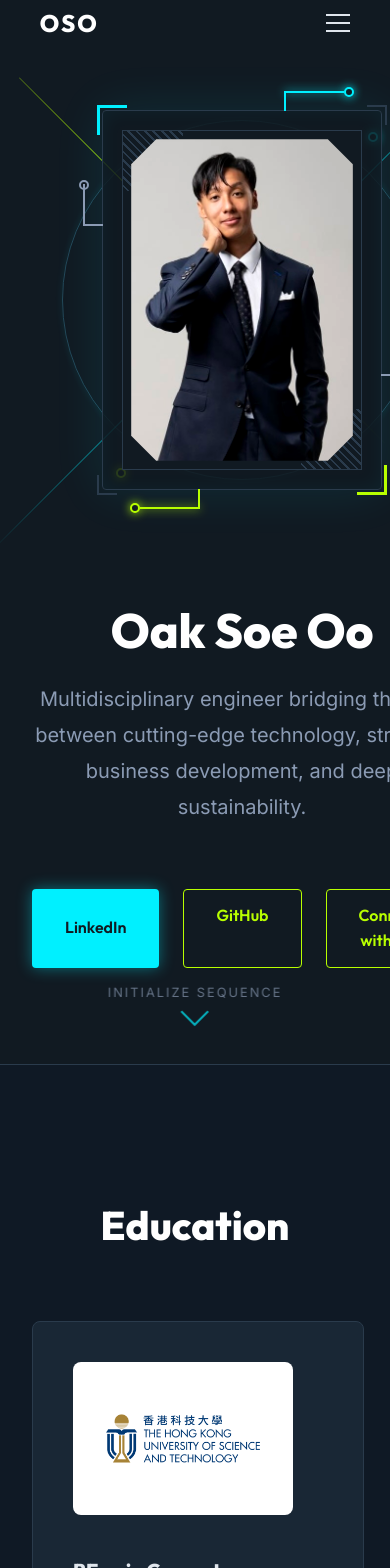
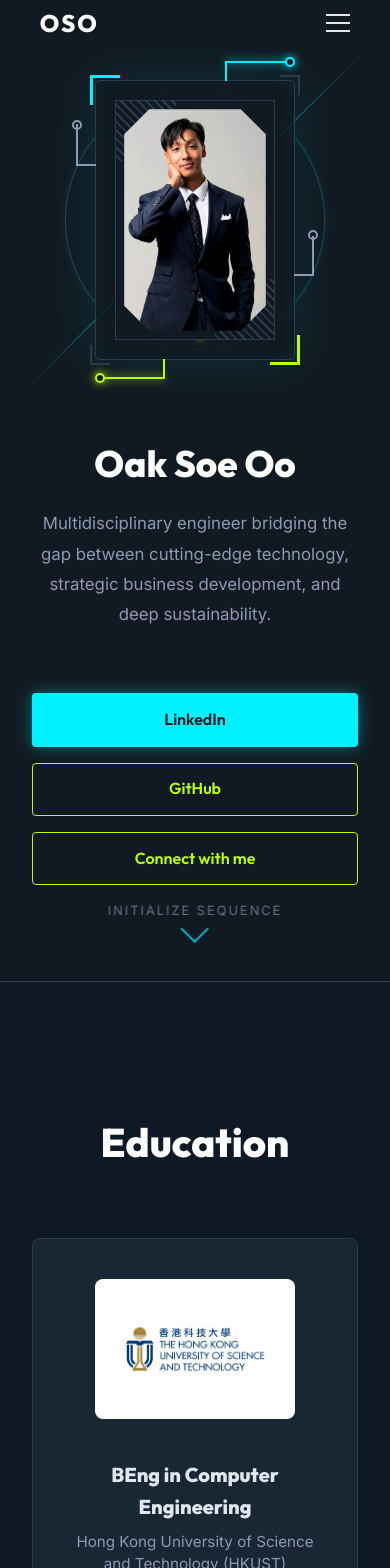
Before and after one commit to oak-23/portfolio, a React (Vite) app: page / in a window 390 px wide. Shown: the part 20-1588 px from the top of the page. Built offline with nearby package versions, Linux system fonts and the light colour scheme.

Commit message:
Made the hero section comprehensive for mobile devices

```diff
--- a/src/components/Education.tsx
+++ b/src/components/Education.tsx
@@ -8,12 +8,12 @@ const Education: React.FC = () => {
                 <h2 className={styles.sectionTitle}>Education</h2>
 
                 <div className={styles.grid} style={{ gridTemplateColumns: '1fr', maxWidth: '800px', margin: '0 auto' }}>
-                    <div className={styles.card} style={{ flexDirection: 'row', alignItems: 'center', flexWrap: 'wrap', gap: '2rem' }}>
-                        <div style={{ flex: '0 0 220px' }}>
+                    <div className={`${styles.card} ${styles.educationCardLayout}`}>
+                        <div className={styles.educationImage}>
                             {/* Make sure to place an image creatively named hkust.png perfectly flat inside your 'public' folder! */}
-                            <img src={`${import.meta.env.BASE_URL}hkust.png`} alt="HKUST Logo" style={{ width: '100%', height: 'auto', objectFit: 'contain', background: 'white', padding: '10px', borderRadius: '8px' }} />
+                            <img src={`${import.meta.env.BASE_URL}hkust.png`} alt="HKUST Logo" className={styles.educationImgElement} />
                         </div>
-                        <div className={styles.content} style={{ flex: 1, minWidth: '250px' }}>
+                        <div className={styles.educationContent}>
                             <h4 className={styles.title}>BEng in Computer Engineering</h4>
                             <p className={styles.subtitle}>Hong Kong University of Science and Technology (HKUST)</p>
                             <p className={styles.subtitle} style={{ marginTop: '0.8rem', color: 'var(--color-accent)' }}>Sep 2025 &ndash; Present</p>
--- a/src/components/Hero.module.css
+++ b/src/components/Hero.module.css
@@ -497,10 +497,20 @@
     }
 }
 
-@media (max-width: 768px) {
+@media (max-width: 1090px) {
+    .secondaryBtn {
+        display: inline-flex;
+        align-items: center;
+        justify-content: center;
+    }
+}
+
+@media (max-width: 1000px) {
     .heroContainer {
-        grid-template-columns: 1fr;
+        display: flex;
+        flex-direction: column;
         text-align: center;
+        gap: 4rem;
     }
 
     .title {
@@ -516,6 +526,7 @@
 
     .actions {
         justify-content: center;
+        flex-wrap: wrap;
     }
 
     .visual {
@@ -532,3 +543,43 @@
         height: 380px;
     }
 }
+
+@media (max-width: 480px) {
+    .title {
+        font-size: 2.3rem;
+        gap: 0.5rem;
+    }
+
+    .trace {
+        font-size: 1.8rem;
+    }
+
+    .subtitle {
+        font-size: 1.05rem;
+    }
+
+    .visual {
+        height: 320px;
+    }
+
+    .circle {
+        width: 260px;
+        height: 260px;
+    }
+
+    .pictureWrapper {
+        width: 200px;
+        height: 280px;
+    }
+
+    .actions {
+        flex-direction: column;
+        width: 100%;
+        gap: 1rem;
+    }
+
+    .primaryBtn,
+    .secondaryBtn {
+        width: 100%;
+    }
+}
--- a/src/components/Navbar.module.css
+++ b/src/components/Navbar.module.css
@@ -42,10 +42,16 @@
 }
 
 .links a {
-    font-size: 0.75rem;
+    font-size: 0.85rem;
     font-weight: 600;
     text-transform: uppercase;
     letter-spacing: 1px;
+    color: #ffffff;
+    transition: color 0.3s ease;
+}
+
+.links a:hover {
+    color: var(--color-accent);
 }
 
 .hamburger {
@@ -65,7 +71,7 @@
     transition: all 0.3s ease;
 }
 
-@media (max-width: 1100px) {
+@media (max-width: 1230px) {
     .hamburger {
         display: flex;
     }
--- a/src/components/Sections.module.css
+++ b/src/components/Sections.module.css
@@ -58,3 +58,47 @@
         grid-template-columns: 1fr;
     }
 }
+
+.educationCardLayout {
+    flex-direction: row;
+    align-items: center;
+    flex-wrap: wrap;
+    gap: 2rem;
+}
+
+.educationImage {
+    flex: 0 0 220px;
+}
+
+.educationImgElement {
+    width: 100%;
+    height: auto;
+    object-fit: contain;
+    background: white;
+    padding: 10px;
+    border-radius: 8px;
+}
+
+.educationContent {
+    flex: 1;
+    min-width: 250px;
+}
+
+@media (max-width: 768px) {
+    .educationCardLayout {
+        flex-direction: column;
+        justify-content: center;
+        text-align: center;
+    }
+
+    .educationImage {
+        flex: 0 0 auto;
+        max-width: 200px;
+        width: 100%;
+        margin: 0 auto;
+    }
+
+    .educationContent {
+        min-width: 100%;
+    }
+}
```
